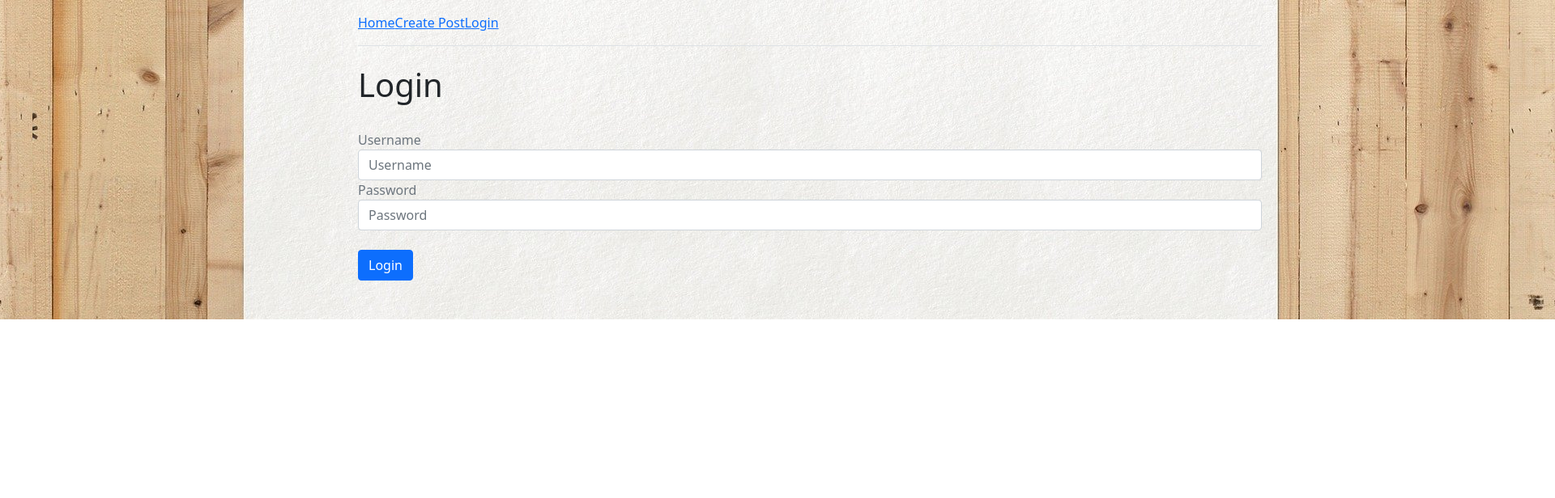
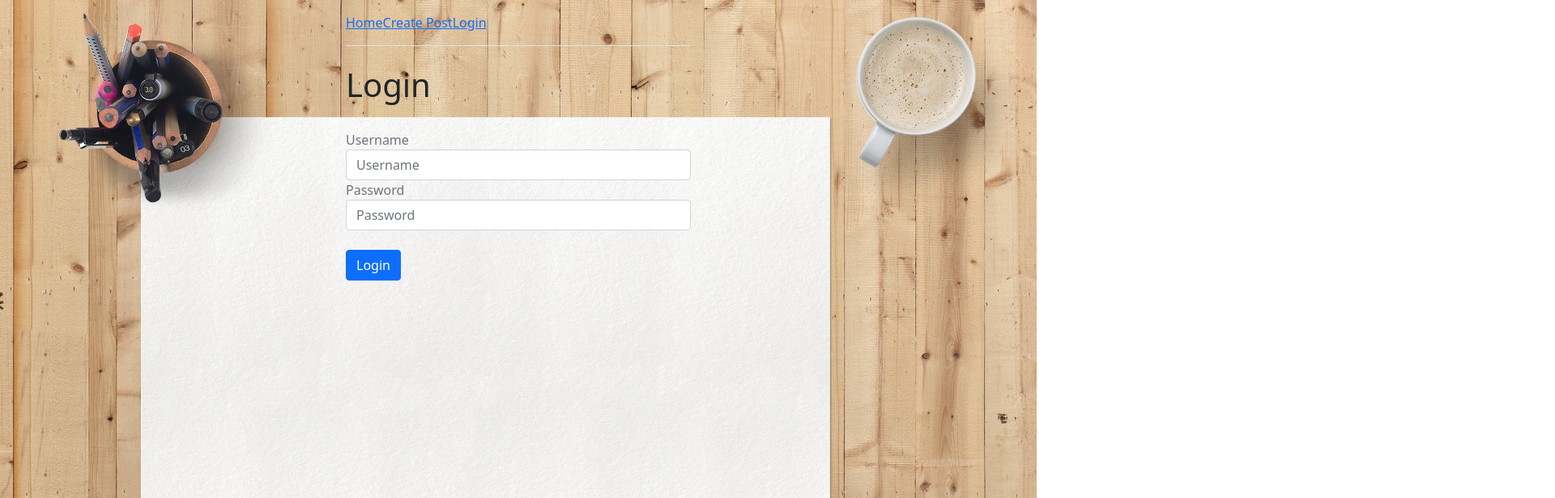
Before and after one commit to VictorManzanilla/Notes, a React (Create React App) app: page /login in a window 1280 px wide. Shown: the top 616 px of the page at 81% size, 1920 px wide, since content can reach past the window. Built offline with nearby package versions, Linux system fonts and the light colour scheme.

Commit message:
styling continue

```diff
--- a/src/Login.js
+++ b/src/Login.js
@@ -3,6 +3,7 @@ import axios from 'axios'
 import { withRouter} from 'react-router-dom'
 import Nav from './Nav'
 import {authenticate, getUser} from './helpers'
+import './main.css'
 
 
 const Login = (props) => {
@@ -42,7 +43,7 @@ const Login = (props) => {
     }
 
     return(
-        <div className='container pb-5'>
+        <div className='container pb-5 login'>
             <Nav/>
             <br/>
             <h1>Login</h1>
--- a/src/Routes.css
+++ b/src/Routes.css
@@ -0,0 +1,4 @@
+.foto {
+        background: url('notes.jpg') fixed center no-repeat;
+        background-size: cover;
+}
--- a/src/Routes.js
+++ b/src/Routes.js
@@ -7,14 +7,13 @@ import UpdatePost from './UpdatePost'
 import Login from './Login'
 import PrivateRoute from './PrivateRoute'
 import notes from './notes.jpg'
+import './main.css'
+
 
 const Routes = () => {
     return(
-        <div  style={{ backgroundImage: `url(${notes})`,
-        width:'2000px',
-        backgroundPosition: 'center'
-         }}>
-        {/* <img src={notes} class="img-fluid" alt="..."></img> */}
+        <div className="foto">
+
         <BrowserRouter>
         <Switch>
             <Route path="/" exact component={App} />
--- /dev/null
+++ b/src/main.css
@@ -0,0 +1,11 @@
+/* login */
+.login {
+    width: 450px;
+    margin: auto;
+}
+
+/* background image */
+body {
+    background: url('notes.jpg') fixed center no-repeat;
+    background-size: cover;
+}
```
Also changed, not shown: 1 other file (tests, documents, lock files or other folders).
